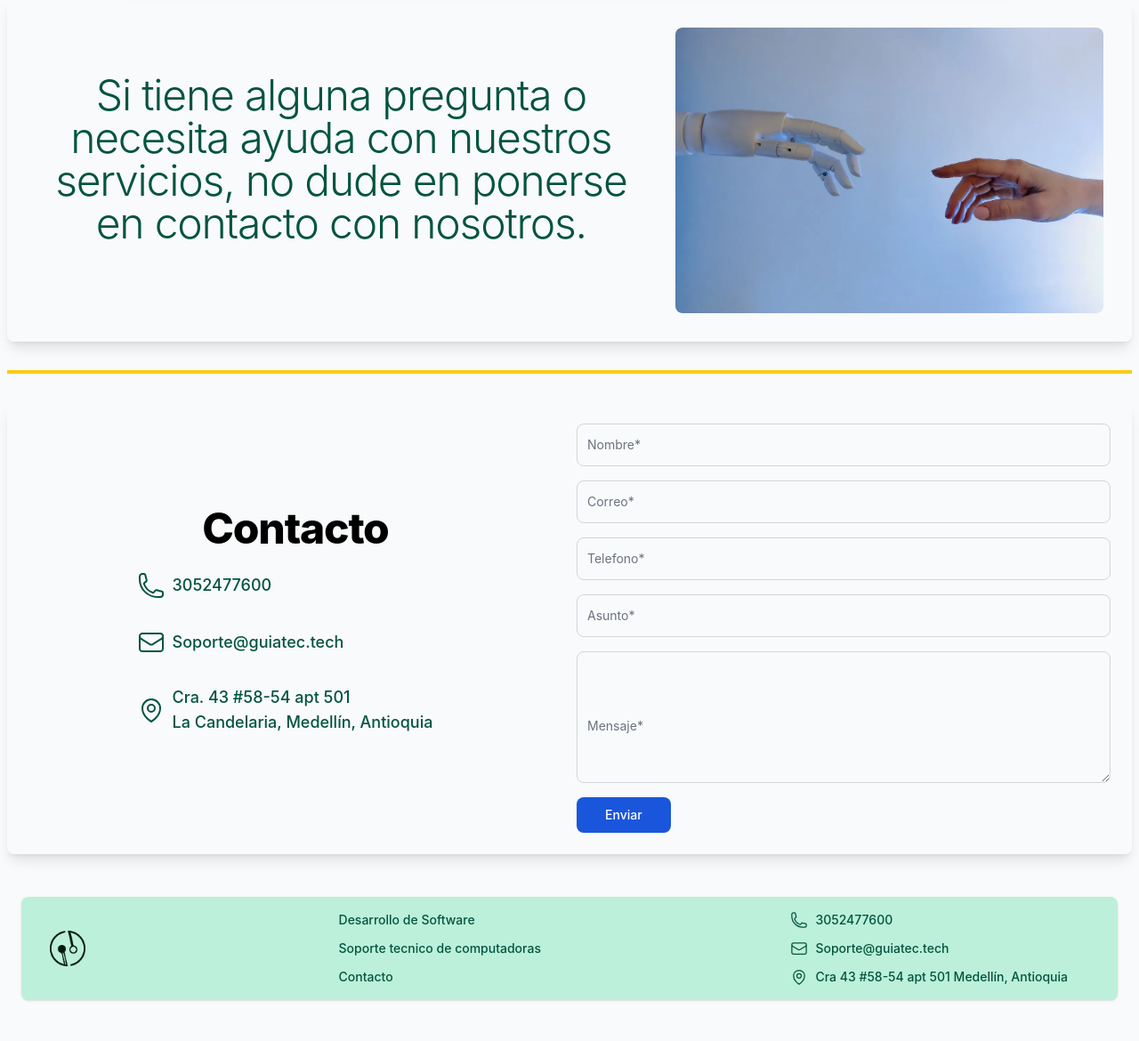
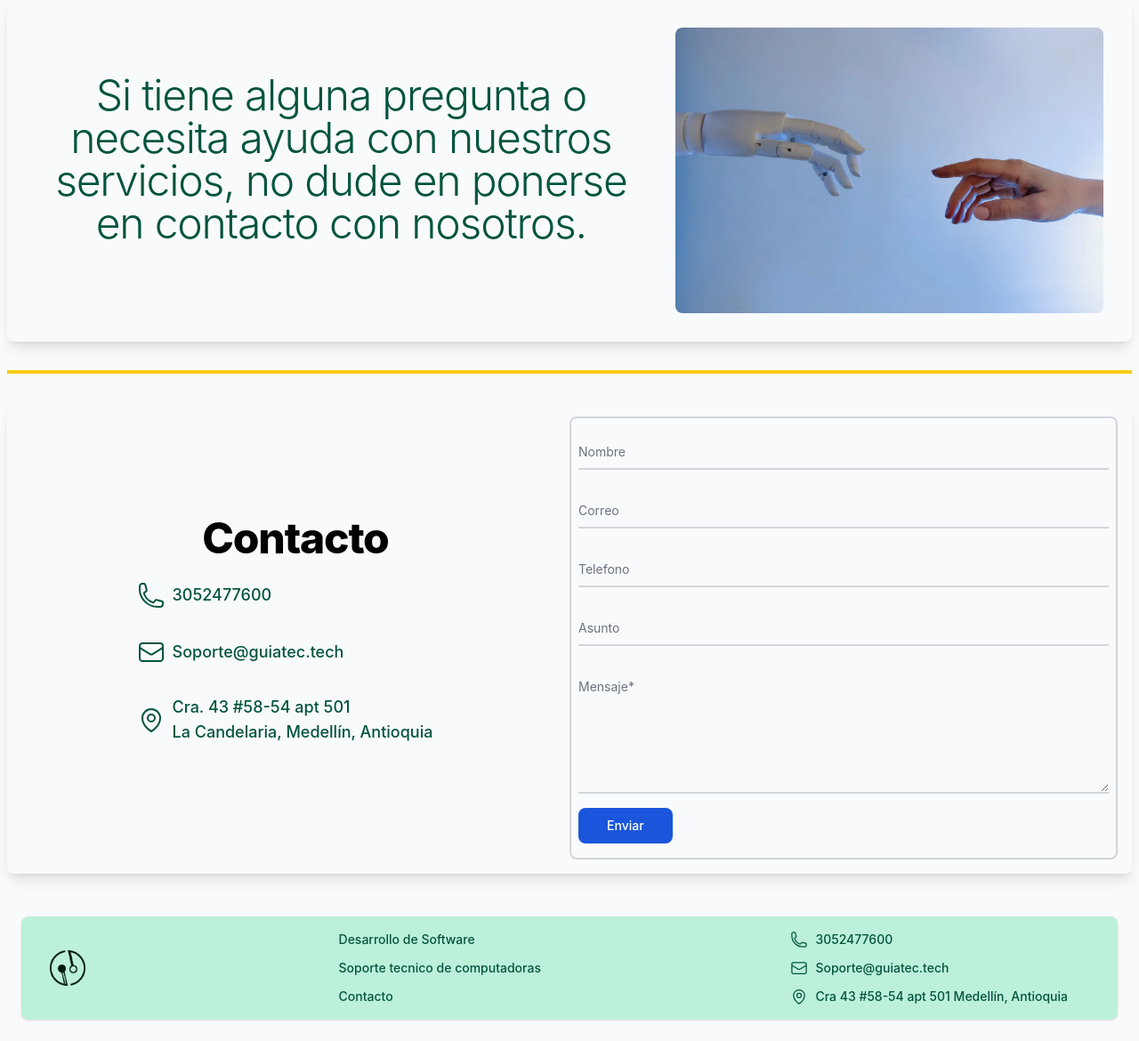
Before and after one commit to jfbz14/web_guiatec, a Django app: page /aplicaciones-web/ in a window 1280 px wide. Shown: the part 89-1259 px from the top of the page at 89% size. Before the commit the page ends 1214 px from the top, so only its background shows below. Run offline with Django 4.2, Linux system fonts and the light colour scheme; style sheets or scripts are compiled from the project's sources; some libraries are stand-ins or nearby versions.

Commit message:
Add view form contact

```diff
--- a/templates/contact.html
+++ b/templates/contact.html
@@ -64,31 +64,46 @@
 
         <div class="lg:mt-0 lg:col-span-1 w-full">
 
-            <form class="p-2 mx-auto">
+            {% if form_valid %}
 
-                <div class="relative z-0 w-full mb-4 group">
-                    <input type="text" id="floating_outlined" class="block px-2.5 pb-2.5 pt-4 w-full text-sm text-gray-900 bg-transparent rounded-lg border-1 border-gray-300 appearance-none dark:text-white dark:border-gray-600 dark:focus:border-blue-500 focus:outline-none focus:ring-0 focus:border-blue-600 peer" placeholder=" " required/>
-                    <label for="floating_outlined" class="absolute text-sm text-gray-500 dark:text-gray-400 duration-300 transform -translate-y-4 scale-75 top-2 z-10 origin-[0] bg-transparent px-2 peer-focus:px-2 peer-focus:text-blue-600 peer-focus:dark:text-blue-500 peer-placeholder-shown:scale-100 peer-placeholder-shown:-translate-y-1/2 peer-placeholder-shown:top-1/2 peer-focus:top-2 peer-focus:scale-75 peer-focus:-translate-y-4 left-1">Nombre*</label>
+            <div class="mx-auto">
+
+                <p class="max-w-2xl mb-6 text-2xl font-light text-green-800 tracking-tight leading-none md:text-3xl xl:text-4xl dark:text-green-400 text-center">
+                    ¡Gracias por contactarnos! Nos pondremos en contacto con usted en breve.
+                </p>
+            </div>
+
+            {% else %}
+
+            <form method="POST" class="p-2 mx-auto rounded-lg border-2 border-gray-300 dark:border-gray-600 py-4">
+                {% csrf_token %}
+
+                <div class="relative z-0 w-full mb-6 group">
+                    <input type="text" name="full_name" id="floating_full_name" class="block py-2.5 px-0 w-full text-sm text-gray-900 bg-transparent border-0 border-b-2 border-gray-300 appearance-none dark:text-white dark:border-gray-600 dark:focus:border-blue-500 focus:outline-none focus:ring-0 focus:border-blue-600 peer" placeholder=" " required />
+                    <label for="floating_full_name" class="peer-focus:font-medium absolute text-sm text-gray-500 dark:text-gray-400 duration-300 transform -translate-y-6 scale-75 top-3 -z-10 origin-[0] peer-focus:left-0 peer-focus:text-blue-600 peer-focus:dark:text-blue-500 peer-placeholder-shown:scale-100 peer-placeholder-shown:translate-y-0 peer-focus:scale-75 peer-focus:-translate-y-6">Nombre</label>
+                </div>
+                <div class="relative z-0 w-full mb-6 group">
+                    <input type="email" name="email" id="floating_email" class="block py-2.5 px-0 w-full text-sm text-gray-900 bg-transparent border-0 border-b-2 border-gray-300 appearance-none dark:text-white dark:border-gray-600 dark:focus:border-blue-500 focus:outline-none focus:ring-0 focus:border-blue-600 peer" placeholder=" " required />
+                    <label for="floating_email" class="peer-focus:font-medium absolute text-sm text-gray-500 dark:text-gray-400 duration-300 transform -translate-y-6 scale-75 top-3 -z-10 origin-[0] peer-focus:left-0 peer-focus:text-blue-600 peer-focus:dark:text-blue-500 peer-placeholder-shown:scale-100 peer-placeholder-shown:translate-y-0 peer-focus:scale-75 peer-focus:-translate-y-6">Correo</label>
+                </div>
+                <div class="relative z-0 w-full mb-6 group">
+                    <input type="number" name="number" id="floating_number" class="block py-2.5 px-0 w-full text-sm text-gray-900 bg-transparent border-0 border-b-2 border-gray-300 appearance-none dark:text-white dark:border-gray-600 dark:focus:border-blue-500 focus:outline-none focus:ring-0 focus:border-blue-600 peer" placeholder=" " required />
+                    <label for="floating_number" class="peer-focus:font-medium absolute text-sm text-gray-500 dark:text-gray-400 duration-300 transform -translate-y-6 scale-75 top-3 -z-10 origin-[0] peer-focus:left-0 peer-focus:text-blue-600 peer-focus:dark:text-blue-500 peer-placeholder-shown:scale-100 peer-placeholder-shown:translate-y-0 peer-focus:scale-75 peer-focus:-translate-y-6">Telefono</label>
+                </div>
+                <div class="relative z-0 w-full mb-6 group">
+                    <input type="text" name="subject" id="floating_subject" class="block py-2.5 px-0 w-full text-sm text-gray-900 bg-transparent border-0 border-b-2 border-gray-300 appearance-none dark:text-white dark:border-gray-600 dark:focus:border-blue-500 focus:outline-none focus:ring-0 focus:border-blue-600 peer" placeholder=" " required />
+                    <label for="floating_subject" class="peer-focus:font-medium absolute text-sm text-gray-500 dark:text-gray-400 duration-300 transform -translate-y-6 scale-75 top-3 -z-10 origin-[0] peer-focus:left-0 peer-focus:text-blue-600 peer-focus:dark:text-blue-500 peer-placeholder-shown:scale-100 peer-placeholder-shown:translate-y-0 peer-focus:scale-75 peer-focus:-translate-y-6">Asunto</label>
                 </div>
                 <div class="relative z-0 w-full mb-4 group">
-                    <input type="email" id="floating_outlined" class="block px-2.5 pb-2.5 pt-4 w-full text-sm text-gray-900 bg-transparent rounded-lg border-1 border-gray-300 appearance-none dark:text-white dark:border-gray-600 dark:focus:border-blue-500 focus:outline-none focus:ring-0 focus:border-blue-600 peer" placeholder=" " required/>
-                    <label for="floating_outlined" class="absolute text-sm text-gray-500 dark:text-gray-400 duration-300 transform -translate-y-4 scale-75 top-2 z-10 origin-[0] bg-transparent px-2 peer-focus:px-2 peer-focus:text-blue-600 peer-focus:dark:text-blue-500 peer-placeholder-shown:scale-100 peer-placeholder-shown:-translate-y-1/2 peer-placeholder-shown:top-1/2 peer-focus:top-2 peer-focus:scale-75 peer-focus:-translate-y-4 left-1">Correo*</label>
+                    <textarea rows="6" name="content" id="floating_outlined" maxlength="250" class="block py-2.5 px-0 w-full text-sm text-gray-900 bg-transparent border-0 border-b-2 border-gray-300 appearance-none dark:text-white dark:border-gray-600 dark:focus:border-blue-500 focus:outline-none focus:ring-0 focus:border-blue-600 peer" placeholder=" " required/></textarea>
+                    <label for="floating_outlined" class="peer-focus:font-medium absolute text-sm text-gray-500 dark:text-gray-400 duration-300 transform -translate-y-6 scale-75 top-3 -z-10 origin-[0] peer-focus:left-0 peer-focus:text-blue-600 peer-focus:dark:text-blue-500 peer-placeholder-shown:scale-100 peer-placeholder-shown:translate-y-0 peer-focus:scale-75 peer-focus:-translate-y-6">Mensaje*</label>
                 </div>
-                <div class="relative z-0 w-full mb-4 group">
-                    <input type="number" id="floating_outlined"min="1" max="10" class="block px-2.5 pb-2.5 pt-4 w-full text-sm text-gray-900 bg-transparent rounded-lg border-1 border-gray-300 appearance-none dark:text-white dark:border-gray-600 dark:focus:border-blue-500 focus:outline-none focus:ring-0 focus:border-blue-600 peer" placeholder=" " required/>
-                    <label for="floating_outlined" class="absolute text-sm text-gray-500 dark:text-gray-400 duration-300 transform -translate-y-4 scale-75 top-2 z-10 origin-[0] bg-transparent px-2 peer-focus:px-2 peer-focus:text-blue-600 peer-focus:dark:text-blue-500 peer-placeholder-shown:scale-100 peer-placeholder-shown:-translate-y-1/2 peer-placeholder-shown:top-1/2 peer-focus:top-2 peer-focus:scale-75 peer-focus:-translate-y-4 left-1">Telefono*</label>
-                </div>
-                <div class="relative z-0 w-full mb-4 group">
-                    <input type="text" id="floating_outlined" maxlength="25" class="block px-2.5 pb-2.5 pt-4 w-full text-sm text-gray-900 bg-transparent rounded-lg border-1 border-gray-300 appearance-none dark:text-white dark:border-gray-600 dark:focus:border-blue-500 focus:outline-none focus:ring-0 focus:border-blue-600 peer" placeholder=" " />
-                    <label for="floating_outlined" class="absolute text-sm text-gray-500 dark:text-gray-400 duration-300 transform -translate-y-4 scale-75 top-2 z-10 origin-[0] bg-transparent px-2 peer-focus:px-2 peer-focus:text-blue-600 peer-focus:dark:text-blue-500 peer-placeholder-shown:scale-100 peer-placeholder-shown:-translate-y-1/2 peer-placeholder-shown:top-1/2 peer-focus:top-2 peer-focus:scale-75 peer-focus:-translate-y-4 left-1">Asunto*</label>
-                </div>
-                <div class="relative z-0 w-full mb-4 group">
-                    <textarea rows="6" id="floating_outlined" maxlength="150" class="block px-2.5 pb-2.5 pt-4 w-full text-sm text-gray-900 bg-transparent rounded-lg border-1 border-gray-300 appearance-none dark:text-white dark:border-gray-600 dark:focus:border-blue-500 focus:outline-none focus:ring-0 focus:border-blue-600 peer" placeholder=" " required/></textarea>
-                    <label for="floating_outlined" class="absolute text-sm text-gray-500 dark:text-gray-400 duration-300 transform -translate-y-4 scale-75 top-2 z-10 origin-[0] bg-transparent px-2 peer-focus:px-2 peer-focus:text-blue-600 peer-focus:dark:text-blue-500 peer-placeholder-shown:scale-100 peer-placeholder-shown:-translate-y-0 peer-placeholder-shown:top-1/2 peer-focus:top-2 peer-focus:scale-75 peer-focus:-translate-y-4 left-1">Mensaje*</label>
-                </div>
+
                 <button type="submit" class="text-white bg-blue-700 hover:bg-blue-800 focus:ring-4 focus:outline-none focus:ring-blue-300 font-medium rounded-lg text-sm w-full sm:w-auto px-8 py-2.5 text-center dark:bg-blue-600 dark:hover:bg-blue-700 dark:focus:ring-blue-800">Enviar</button>
 
             </form>
+
+            {% endif %}
 
         </div>
     </div>
--- a/web_guiatec/urls.py
+++ b/web_guiatec/urls.py
@@ -1,11 +1,11 @@
 from django.contrib import admin
 from django.urls import path
-from .views import TemplateIndex, TemplateTechnicalSupport, TemplateSoftware, TemplateContact
+from .views import TemplateIndex, TemplateTechnicalSupport, TemplateSoftware, TemplateContactView
 
 urlpatterns = [
     path('admin/', admin.site.urls),
     path('', TemplateIndex.as_view(), name='index'),
     path('soporte-tecnico-de-computadoras/', TemplateTechnicalSupport.as_view(), name='technical_support'),
     path('desarrollo-de-software/', TemplateSoftware.as_view(), name='software'),
-    path('aplicaciones-web/', TemplateContact.as_view(), name='contact'),
+    path('aplicaciones-web/', TemplateContactView.as_view(), name='contact'),
 ]
--- a/web_guiatec/views.py
+++ b/web_guiatec/views.py
@@ -1,4 +1,10 @@
-from django.views.generic import TemplateView
+from django.views.generic import TemplateView, View, FormView
+from django.core.mail import EmailMultiAlternatives
+from django.shortcuts import render
+from django.conf import settings
+
+
+
 
 
 class TemplateIndex(TemplateView):
@@ -16,6 +22,30 @@ class TemplateSoftware(TemplateView):
     template_name = "software.html"
 
 
-class TemplateContact(TemplateView):
+class TemplateContactView(FormView):
 
-    template_name = "contact.html"
+
+    def get(self, request, *args, **kwargs):
+
+        return render (request, 'contact.html', context={})
+
+    def post(self, request, *args, **kwargs):
+
+        full_name = self.request.POST['full_name']
+        email = self.request.POST['email']
+        number = self.request.POST['number']
+        subject = self.request.POST['subject']
+        content = self.request.POST['content']
+
+        if full_name and email and number and object and text_content :
+
+            from_email = settings.EMAIL_HOST_USER
+            text_content = "This is an important message."
+            html_content = "<p>{} <br> Asunto:{} <br> <strong>email {} </strong><br> Mensaje:<br> {}.</p>".format(full_name, subject, email, content)
+            msg = EmailMultiAlternatives('Contac WEb Guiatec {}'.format(full_name), text_content, from_email, [from_email])
+            msg.attach_alternative(html_content, "text/html")
+            msg.send()
+
+            return render (request, 'contact.html', context={'form_valid':True})
+
+        return render (request, 'contact.html', context={})
```
Also changed, not shown: web_guiatec/settings.py (+9 -0 lines).
